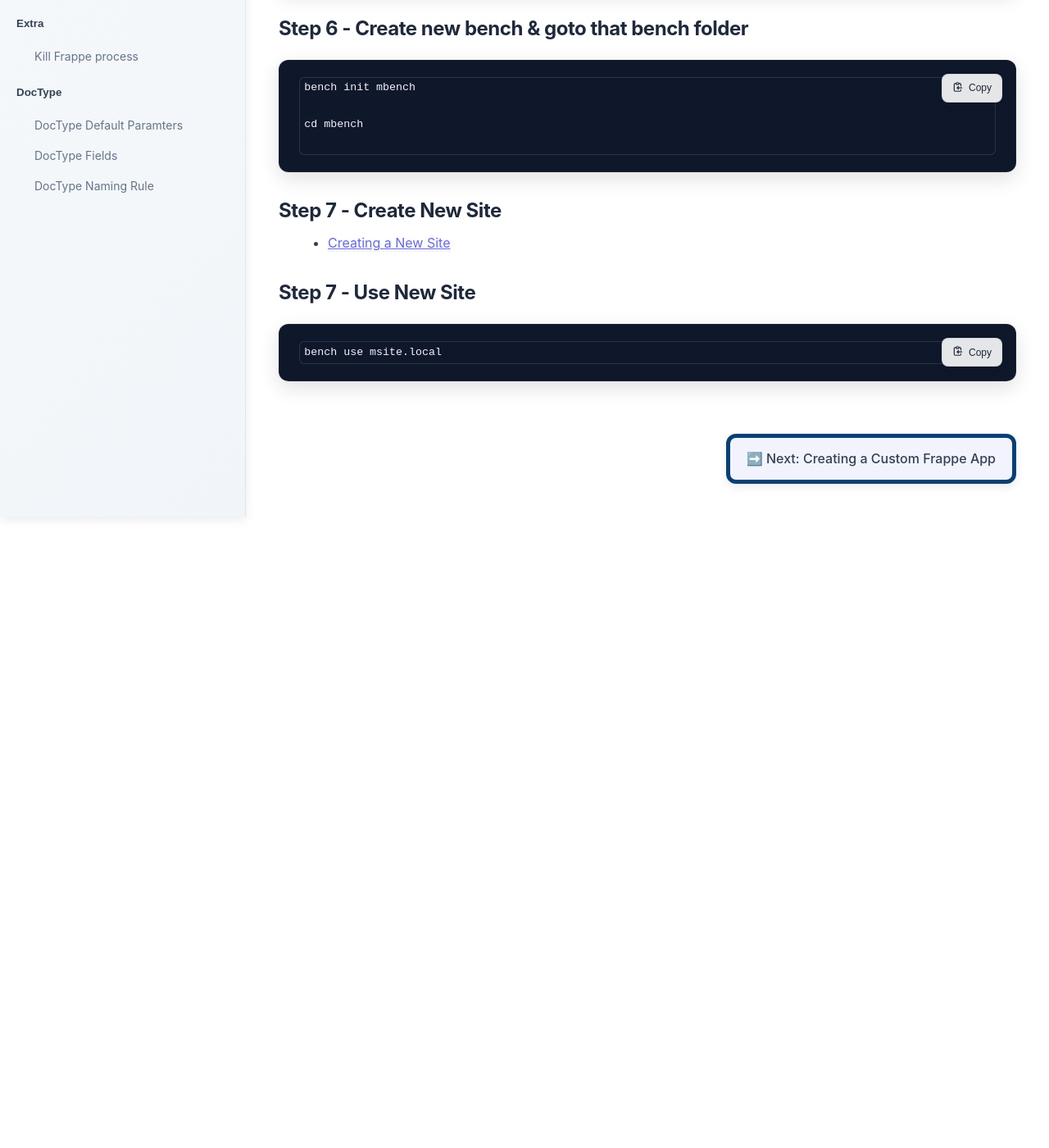
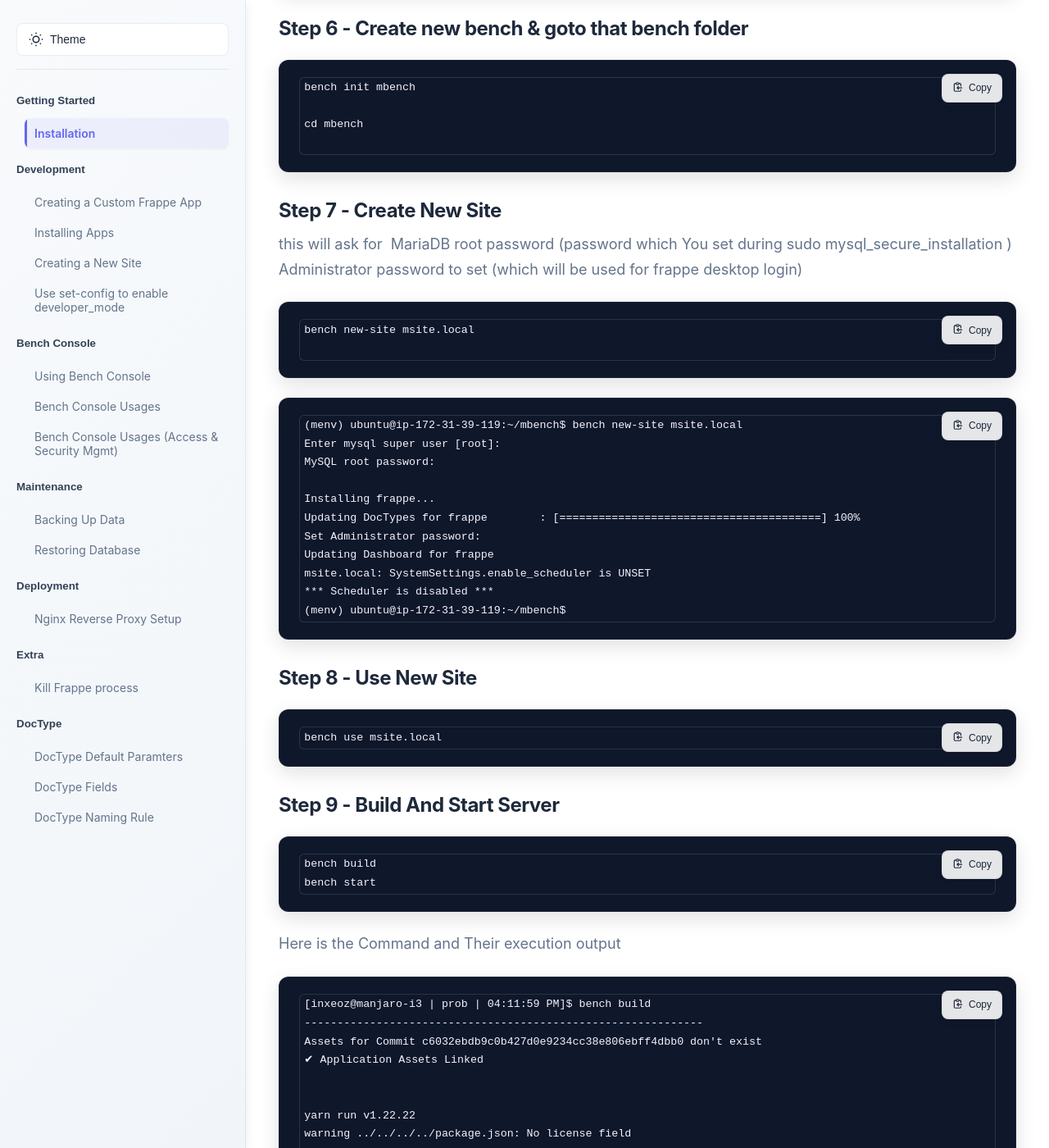
Before and after one commit to inxeoz/docs_frappe, a Jekyll site: the page built from _docs/01-installation.md, in a window 1280 px wide and 1400 px high, scrolled down 2332 px. Shown: the whole window at 82% size. Built offline with Jekyll 4.4.1, drawn with Linux system fonts in a browser that asks for light colours; before the commit the page ends 2962 px from its top, so only the background shows below that; some of the changed text lies outside the part shown.

Commit message:
adding and improving the docs

````diff
--- a/Gemfile
+++ b/Gemfile
@@ -4,3 +4,4 @@
 gem "github-pages", group: :jekyll_plugins
 
 gem "base64", "~> 0.2.0"
+gem 'rubocop', group: 'development', require: false
--- a/_docs/01-installation.md
+++ b/_docs/01-installation.md
@@ -106,12 +106,102 @@
 ```
 
 ## Step 7 - Create New Site
-
-- [Creating a New Site](/docs/04-new-site/)
+this will ask for
+MariaDB root password (password which You set during sudo mysql_secure_installation )
+Administrator password to set (which will be used for frappe desktop login)
 
 
-## Step 7 - Use New Site
+```
+bench new-site msite.local
+
+```
+
+```
+(menv) ubuntu@ip-172-31-39-119:~/mbench$ bench new-site msite.local
+Enter mysql super user [root]:
+MySQL root password:
+
+Installing frappe...
+Updating DocTypes for frappe        : [========================================] 100%
+Set Administrator password:
+Updating Dashboard for frappe
+msite.local: SystemSettings.enable_scheduler is UNSET
+*** Scheduler is disabled ***
+(menv) ubuntu@ip-172-31-39-119:~/mbench$
+```
+
+
+
+## Step 8 - Use New Site
 
 ```bash
 bench use msite.local
 ```
+
+
+## Step 9 - Build And Start Server
+
+```bash
+bench build
+bench start
+```
+Here is the Command and Their execution output
+
+```
+[inxeoz@manjaro-i3 | prob | 04:11:59 PM]$ bench build
+-------------------------------------------------------------
+Assets for Commit c6032ebdb9c0b427d0e9234cc38e806ebff4dbb0 don't exist
+✔ Application Assets Linked
+
+
+yarn run v1.22.22
+warning ../../../../package.json: No license field
+$ node esbuild --production --run-build-command
+Browserslist: caniuse-lite is outdated. Please run:
+------------------------------------------------------------------
+frappe/dist/js/
+├─ billing.bundle.QQE2RPCA.js                               4.44 Kb
+├─ bootstrap-4-web.bundle.FOZOVELL.js                       1.73 Kb
+├─ calendar.bundle.4A4YITIU.js                              264.60 Kb
+├─ controls.bundle.ABXYTQCU.js                              883.38 Kb
+├─ data_import_tools.bundle.44FYB4HH.js                     129.08 Kb
+├─ desk.bundle.XFDCSUZ4.js                                  1113.95 Kb
+├─ dialog.bundle.JOPO3YHJ.js                                58.82 Kb
+
+ DONE  Total Build Time: 7.037s
+-------------------------------------------------------------------
+ WARN  Cannot connect to redis_cache to update assets_json
+Done in 7.57s.
+Compiling translations for frappe
+MO file already up to date at /home/inxeoz/proj/prob/sites/assets/locale/af/LC_MESSAGES/frappe.mo
+MO file already up to date at /home/inxeoz/proj/prob/sites/assets/locale/ar/LC_MESSAGES/frappe.mo
+MO file already up to date at /home/inxeoz/proj/prob/sites/assets/locale/fi/LC_MESSAGES/frappe.mo
+--------------------------------------------------------
+Compiling translations for itsupport_frappe
+Compiling translations for cerp
+Compiling translations for mapit
+Compiling translations for erpnext
+Compiling translations for digipass
+Compiling translations for wiki
+--------------------------------------------------------------------
+```
+
+
+
+
+```bash
+[inxeoz@manjaro-i3 | prob | 04:11:44 PM]$ bench start
+-----------------------------------------------------------
+16:11:46 socketio.1    | Realtime service listening on:  9000
+16:11:47 watch.1       |
+16:11:47 watch.1       | yarn run v1.22.22
+16:11:47 watch.1       | warning ../../../../package.json: No license field
+16:11:47 watch.1       | $ node esbuild --watch --live-reload
+16:11:47 web.1         | WARNING: This is a development server. Do not use it in a production deployment. Use a production WSGI server instead.
+16:11:47 web.1         |  * Running on all addresses (0.0.0.0)
+16:11:47 web.1         |  * Running on http://127.0.0.1:8000
+16:11:47 web.1         |  * Running on http://10.120.10.9:8000
+16:11:47 web.1         | Press CTRL+C to quit
+-------------------------------------------------------------
+```
+`Visit  http://127.0.0.1:8000 in browser`
````
Also changed, not shown: _docs/04-new-site.md (+0 -7 lines), _docs/06-backup.md (+1 -2 lines), _docs/09-set-config.md (+16 -0 lines), _docs/11-doctype.md (+3 -0 lines), _docs/11.1-doctype-fields.md (+1 -1 lines), _docs/backup-restore-database-frappe.md (added, +114 -0 lines), _docs/export-import-fixtures.md (added, +159 -0 lines), _docs/run-two-frappe-site-parallel.md (added, +140 -0 lines).
